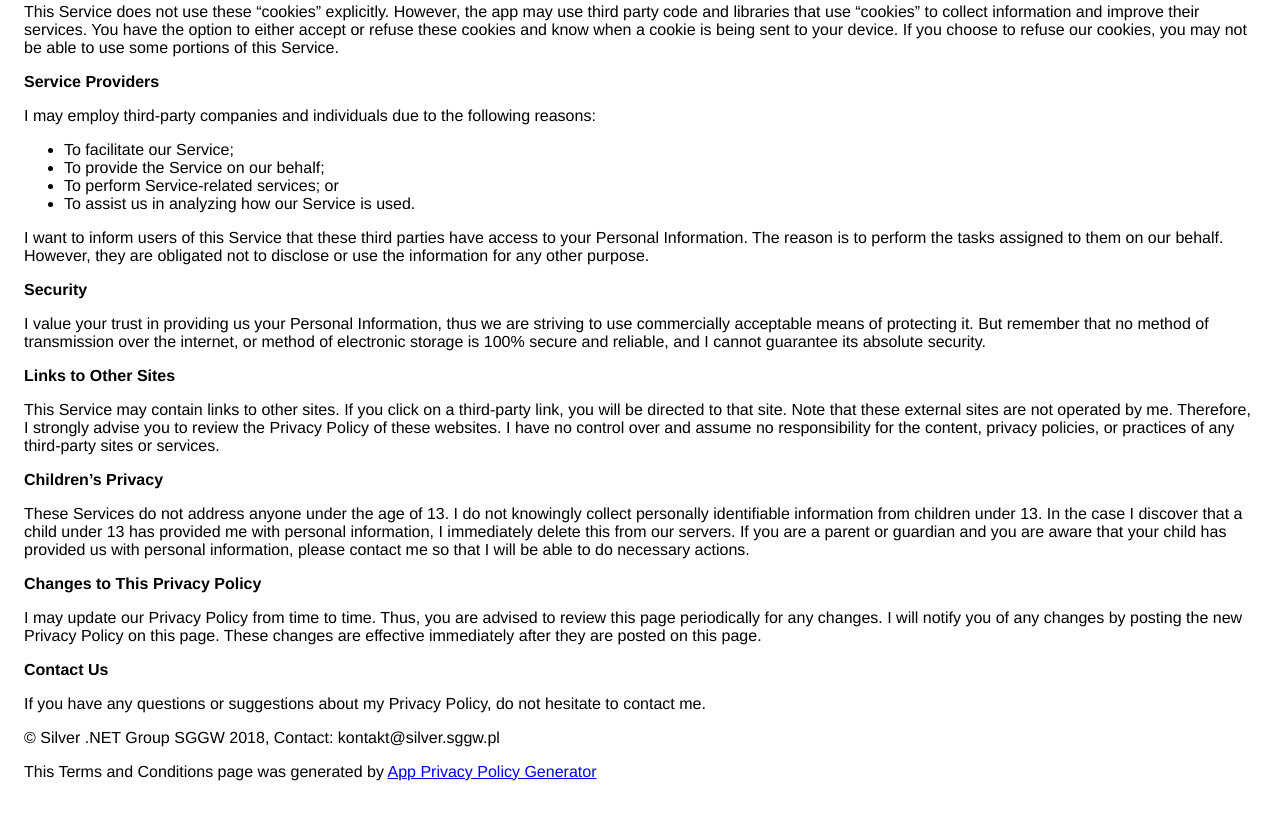
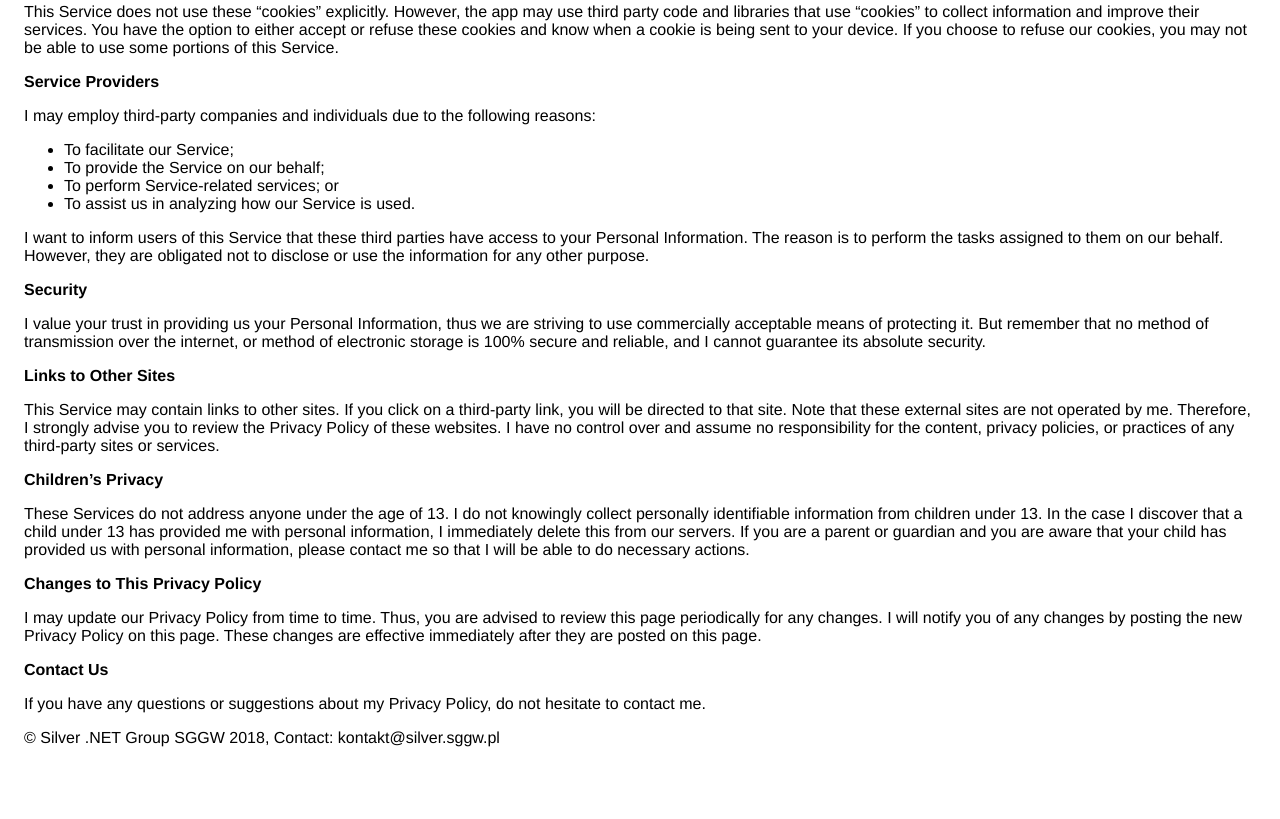
Before and after one commit to silvernetgroup/privacy-policy, a plain HTML site: page index.html in a window 1280 px wide. Shown: the part 639-1458 px from the top of the page. After the commit the page ends 1426 px from the top, so only its background shows below. Drawn offline with Linux system fonts and the light colour scheme.

Commit message:
Update index.html

```diff
--- a/index.html
+++ b/index.html
@@ -106,8 +106,7 @@
     me.
   </p>
   <p>&copy; Silver .NET Group SGGW 2018, Contact: kontakt@silver.sggw.pl </p>
-  <p>This Terms and Conditions page was generated by <a href="https://app-privacy-policy-generator.firebaseapp.com/"
-      target="_blank">App Privacy Policy Generator</a></p>
+
 </body>
 
 </html>
```
